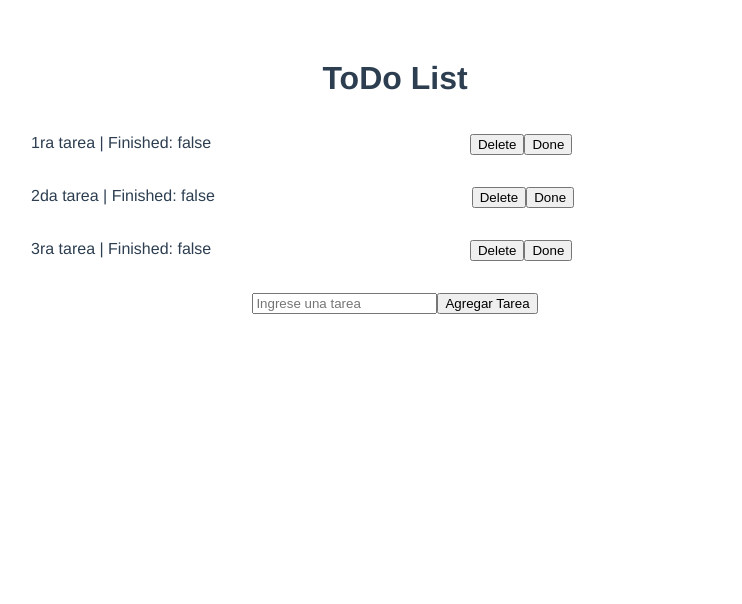
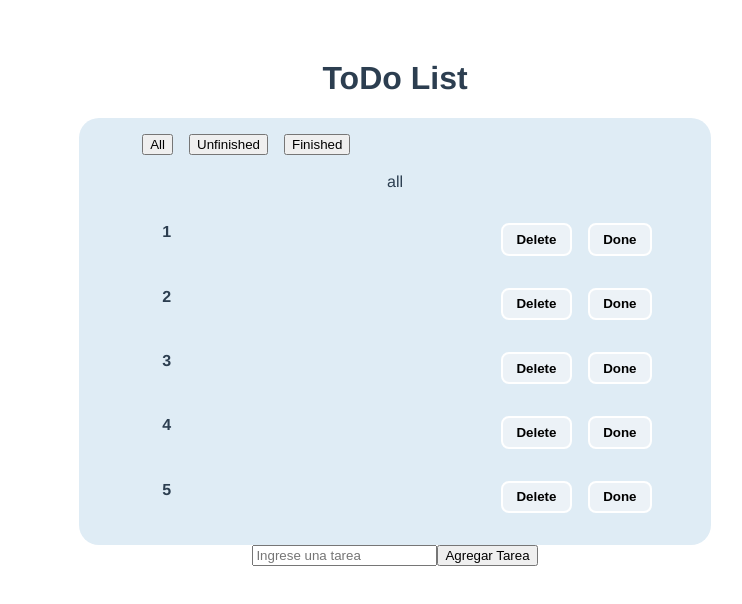
Before and after one commit to DSalischiker/todo-vuejs, a Vue app: page / in a window 1280 px wide. Shown: the top 604 px of the page, without its empty margins (245-987 px from the left). Built offline with nearby package versions, Linux system fonts and the light colour scheme.

Commit message:
Funcionalidad completa + estilos
- Filtros de tareas.
- Fixes de buenas prácticas.
- Comenzando a agregar estilos.

```diff
--- a/src/App.vue
+++ b/src/App.vue
@@ -2,38 +2,16 @@
   <div id="app">
     <h1>ToDo List</h1>
     <!-- Components -->
-    <Tasks :tasks="tasks" />
-    <TaskEntry :tasks="tasks" />
+    <ToDoList/>
   </div>
 </template>
 
 <script>
-//imports
-import TaskEntry from "@/components/TaskEntry.vue";
-import Tasks from "@/components/Tasks.vue";
+import ToDoList from '@/components/ToDoList.vue';
 export default {
   name: "App",
-  data() {
-    return {
-      tasks: [
-        {
-          title: "1ra tarea",
-          finished: false,
-        },
-        {
-          title: "2da tarea",
-          finished: false,
-        },
-        {
-          title: "3ra tarea",
-          finished: false,
-        },
-      ],
-    };
-  },
   components: {
-    TaskEntry,
-    Tasks,
+    ToDoList,
   },
 };
 </script>
--- a/src/components/Task.vue
+++ b/src/components/Task.vue
@@ -1,12 +1,11 @@
 <template>
   <div>
-    <li>{{ task.title }} | Finished: {{ task.finished }}</li>
-    <div id="buttons">
-      <button @click="$emit('deleteTask')">Delete</button>
-      <button @click="$emit('finishedTask')">Done</button>
+    <li>{{ task.title }}</li>
+    <div class="buttons-container">
+      <button @click="deleteTask">Delete</button>
+      <button @click="finishedTask">Done</button>
     </div>
   </div>
-
 </template>
 
 <script>
@@ -16,25 +15,42 @@ export default {
   data() {
     return {};
   },
-  methods: {},
+  methods: {
+    deleteTask(){
+      this.$emit('deleteTask', this.task);
+    },
+    finishedTask(){
+      this.$emit('finishedTask', this.task);
+    },
+  },
 };
 </script>
 
 <style lang="scss" scoped>
 div {
-    max-width: 800px;
-    margin: 0 auto;
+    width: 100%;
     display: flex;
-    justify-content: space-between;
+    justify-content: flex-start;
   li {
-      padding: 1em;
-      text-align: left;
-    list-style: none;
+      padding: 1em 1em 1em 0;
+      font-weight: 600;
+      list-style: none;
   }
-  #buttons{
+  div.buttons-container{
       padding: 1em;
       display: flex;
       justify-content: flex-end;
+      gap: 1em;
+  }
+  div.buttons-container>button{
+    background-color: #ecf2f7;
+    font-weight: 600;
+    border-radius: 8px;
+    border: 2px solid white;
+    padding: 0.5em 1em;
+    &:hover{
+      background-color: #cce4f5;
+    }
   }
 }
 </style>
--- a/src/components/TaskEntry.vue
+++ b/src/components/TaskEntry.vue
@@ -1,6 +1,11 @@
 <template>
   <div>
-    <input v-model="newTask" type="text" placeholder="Ingrese una tarea" />
+    <input
+      v-model="newTask"
+      type="text"
+      @keyup.prevent="keymonitor"
+      placeholder="Ingrese una tarea"
+    />
     <button type="submit" @click="addTask">Agregar Tarea</button>
   </div>
 </template>
@@ -16,11 +21,19 @@ export default {
   },
   methods: {
     addTask() {
-      this.tasks.push({
-        title: this.newTask,
-        finished: false,
-      });
-      this.newTask = "";
+      if (this.newTask != "") {
+        this.tasks.push({
+          title: this.newTask,
+          finished: false,
+        });
+        this.newTask = "";
+      }
+    },
+    keymonitor: function(event) {
+      console.log(event.key);
+      if (event.key == "Enter") {
+        this.addTask();
+      }
     },
   },
 };
--- a/src/components/Tasks.vue
+++ b/src/components/Tasks.vue
@@ -1,49 +1,90 @@
 <template>
-    <div>
-        <ul>
+  <div class="tasks-container">
+    <div class="filter-container">
+      <button value="all" @click="selected = $event.target.value">
+        All
+      </button>
+      <button value="unfinished" @click="selected = $event.target.value">
+        Unfinished
+      </button>
+      <button value="finished" @click="selected = $event.target.value">
+        Finished
+      </button>
+    </div>
+    <br />
+    <span>{{ selected }}</span>
+    <ul class="tasks-list">
       <Task
-            v-for="(task, $index) in tasks"
-            :key="task.id"
+        v-for="(task, index) in tasksToShow"
+        :key="index"
         :task="task"
-            @deleteTask="deleteTask($index)"
-            @finishedTask="finishedTask($index)"/>
+        @deleteTask="deleteTask"
+        @finishedTask="finishedTask"
+      />
     </ul>
+    <!-- <p>To-do Tasks: {{ tasksUnfinished.length }}</p> -->
   </div>
 </template>
 
 <script>
-import Task from '@/components/Task.vue';
+import Task from "@/components/Task.vue";
 export default {
-    name: 'Tasks',
-    props: ['tasks'],
-    data(){
-        return{
-            /* tasksUnfinished: [],
-            tasksFinished: [], */
-        }
+  name: "Tasks",
+  props: ["tasks"],
+  data() {
+    return {
+      selected: "all",
+    };
   },
   components: {
     Task,
   },
   methods: {
-        deleteTask(index){
-            this.tasks.splice(index, 1);
+    deleteTask(task) {
+      const taskId = this.tasks.indexOf(task);
+      this.tasks.splice(taskId, 1);
     },
-        finishedTask(index){
-            this.tasks[index].finished = true;
+    finishedTask(task) {
+      task.finished = !task.finished;
+      /* this.tasks[index].finished = !this.tasks[index].finished; */
+    },
+  },
+  computed: {
+    tasksToShow() {
+      if (this.selected == "all") {
+        return this.tasks;
+      } else if (this.selected == "unfinished") {
+        return this.tasks.filter((task) => task.finished == false);
+      } else {
+        return this.tasks.filter((task) => task.finished == true);
       }
     },
-    computed: {
-        tasksUnfinished() {
-           return this.tasks.filter(task => task.finished == false);
   },
-        tasksFinished(){
-           return this.tasks.filter(task => task.finished == true);
-        }
-    }
-}
+};
 </script>
 
 <style lang="scss" scoped>
-
+div.tasks-container {
+  width: 50%;
+  margin: 0 auto;
+  display: flex;
+  flex-direction: column;
+  background-color: #dfecf5;
+  border-radius: 20px;
+}
+div.filter-container{
+width: 80%;
+display: flex;
+justify-content: flex-start;
+margin: 1em auto 0 auto;
+align-items: center;
+gap: 1em;
+}
+.tasks-list{
+    width: 80%;
+    margin: 1em auto;
+    display: flex;
+    flex-direction: column;
+    justify-content: center;
+}
 </style>
--- /dev/null
+++ b/src/components/ToDoList.vue
@@ -0,0 +1,47 @@
+<template>
+  <div>
+    <Tasks :tasks="tasks" />
+    <TaskEntry :tasks="tasks" />
+  </div>
+</template>
+
+<script>
+//imports
+import TaskEntry from "@/components/TaskEntry.vue";
+import Tasks from "@/components/Tasks.vue";
+export default {
+  name: "ToDoList",
+  data() {
+    return {
+      tasks: [
+        {
+          title: "1",
+          finished: false,
+        },
+        {
+          title: "2",
+          finished: true,
+        },
+        {
+          title: "3",
+          finished: false,
+        },
+        {
+          title: "4",
+          finished: true,
+        },
+        {
+          title: "5",
+          finished: false,
+        },
+      ],
+    };
+  },
+  components: {
+    TaskEntry,
+    Tasks,
+  },
+};
+</script>
+
+<style lang="scss" scoped></style>
```
Lines whose indentation alone changed are shown as unchanged.
